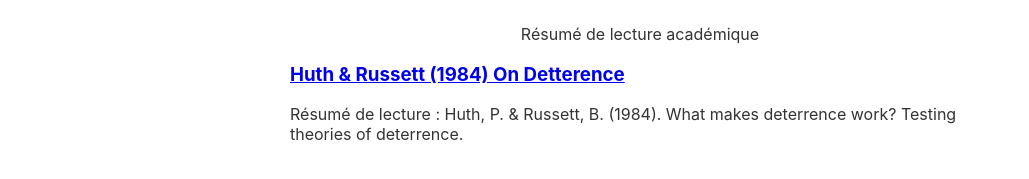
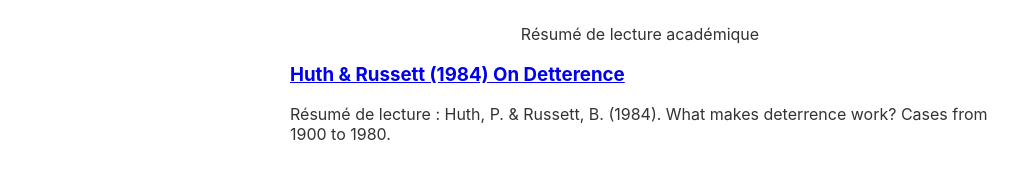
Before and after one commit to MADUP212/MADUP212.github.io, a Jekyll site: the page built from section/presentation.md, in a window 1280 px wide. Shown: the part 137-316 px from the top of the page, without its empty margins (0-1029 px from the left). Built offline with Jekyll 4.4.1, drawn with Linux system fonts in a browser that asks for light colours.

Commit message:
Update presentation.md

```diff
--- a/section/presentation.md
+++ b/section/presentation.md
@@ -19,7 +19,7 @@ title: Présentations
 Huth & Russett (1984) On Detterence
 </a>
         </h3>
-        <p>Résumé de lecture : Huth, P. & Russett, B. (1984). What makes deterrence work? Testing theories of deterrence.</p>
+        <p>Résumé de lecture : Huth, P. & Russett, B. (1984). What makes deterrence work? Cases from 1900 to 1980.</p>
       </article>
 
     </div>
```
